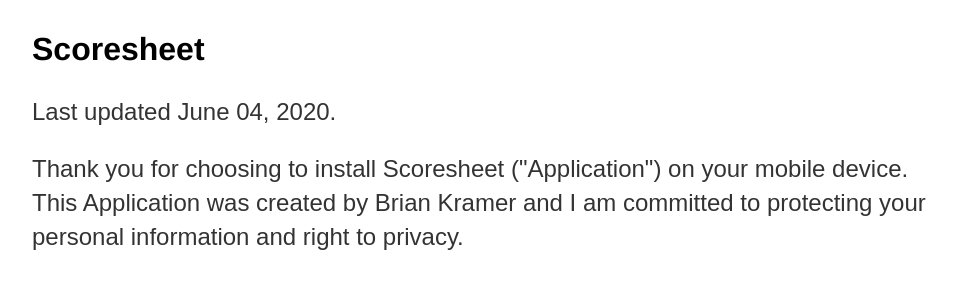
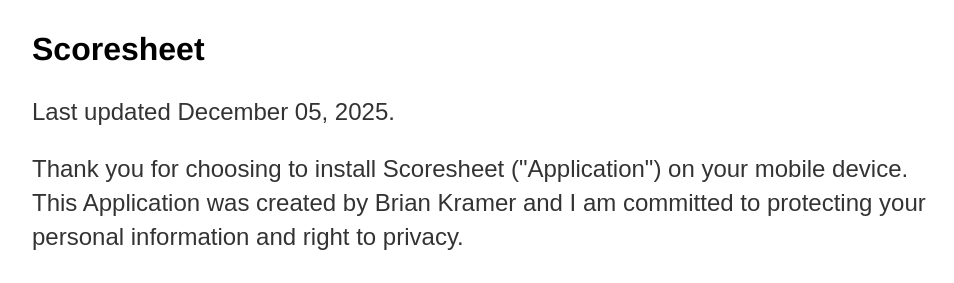
Before and after one commit to bardownsoftware/bardownsoftware.github.io, a Jekyll site: the page built from scoresheet/privacy_policy/index.html, in a window 1280 px wide. Shown: the part 166-449 px from the top of the page, without its empty margins (160-1114 px from the left). Built offline with Jekyll 4.4.1, drawn with Linux system fonts in a browser that asks for light colours.

Commit message:
Update year

```diff
--- a/scoresheet/privacy_policy/index.html
+++ b/scoresheet/privacy_policy/index.html
@@ -7,7 +7,7 @@
 
     <h2>Scoresheet</h2>
 
-    <p>Last updated June 04, 2020.</p>
+    <p>Last updated December 05, 2025.</p>
 
     <p>Thank you for choosing to install Scoresheet ("Application") on your mobile device. This Application was created by Brian Kramer and I am committed to protecting your personal information and right to privacy.</p>
 
```
